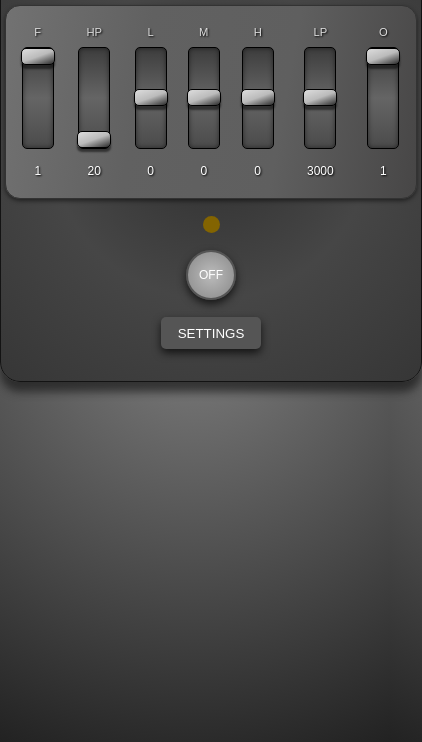
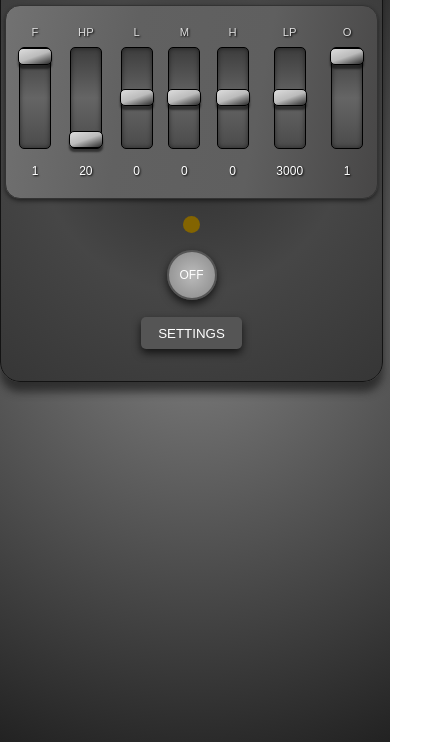
Before and after one commit to williamjaysmith/williamjaysmith.github.io, a plain HTML site: page fuzz/index.html in a window 390 px wide. Shown: the part 102-844 px from the top of the page, 422 px wide, since content can reach past the window. Drawn offline with Linux system fonts and the light colour scheme; a web font is replaced by a local one.

Commit message:
fixed phone layout

```diff
--- a/fuzz/style.css
+++ b/fuzz/style.css
@@ -271,10 +271,10 @@ canvas {
     align-items: flex-start;
 }
 
-@media (max-width: 400px) {
+@media (max-width: 450px) {
     /* iPhone SE width */
     .pedalContainer {
-        width: 100%;
+        width: 90vw;
         padding: 15px;
         position: absolute;
 
```
